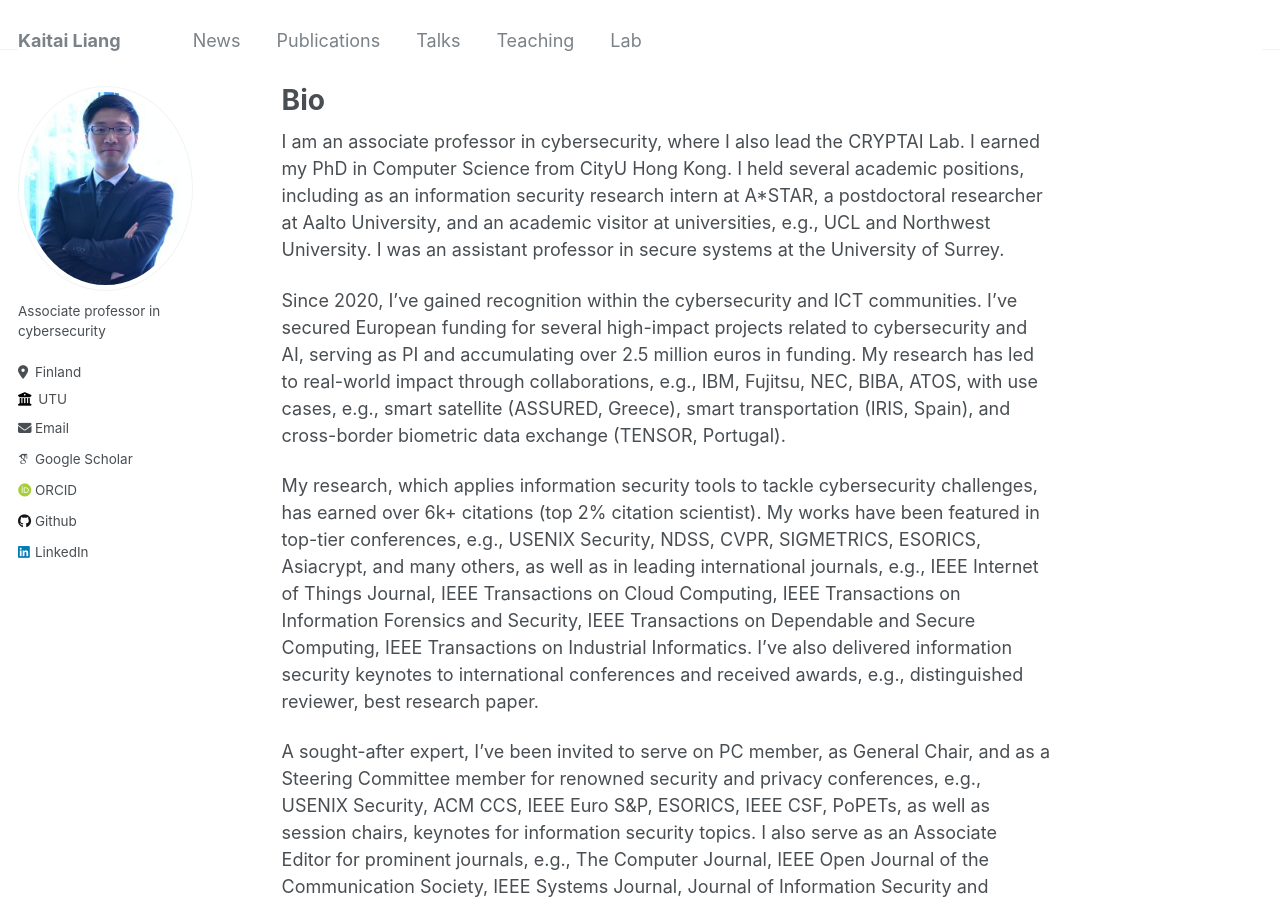
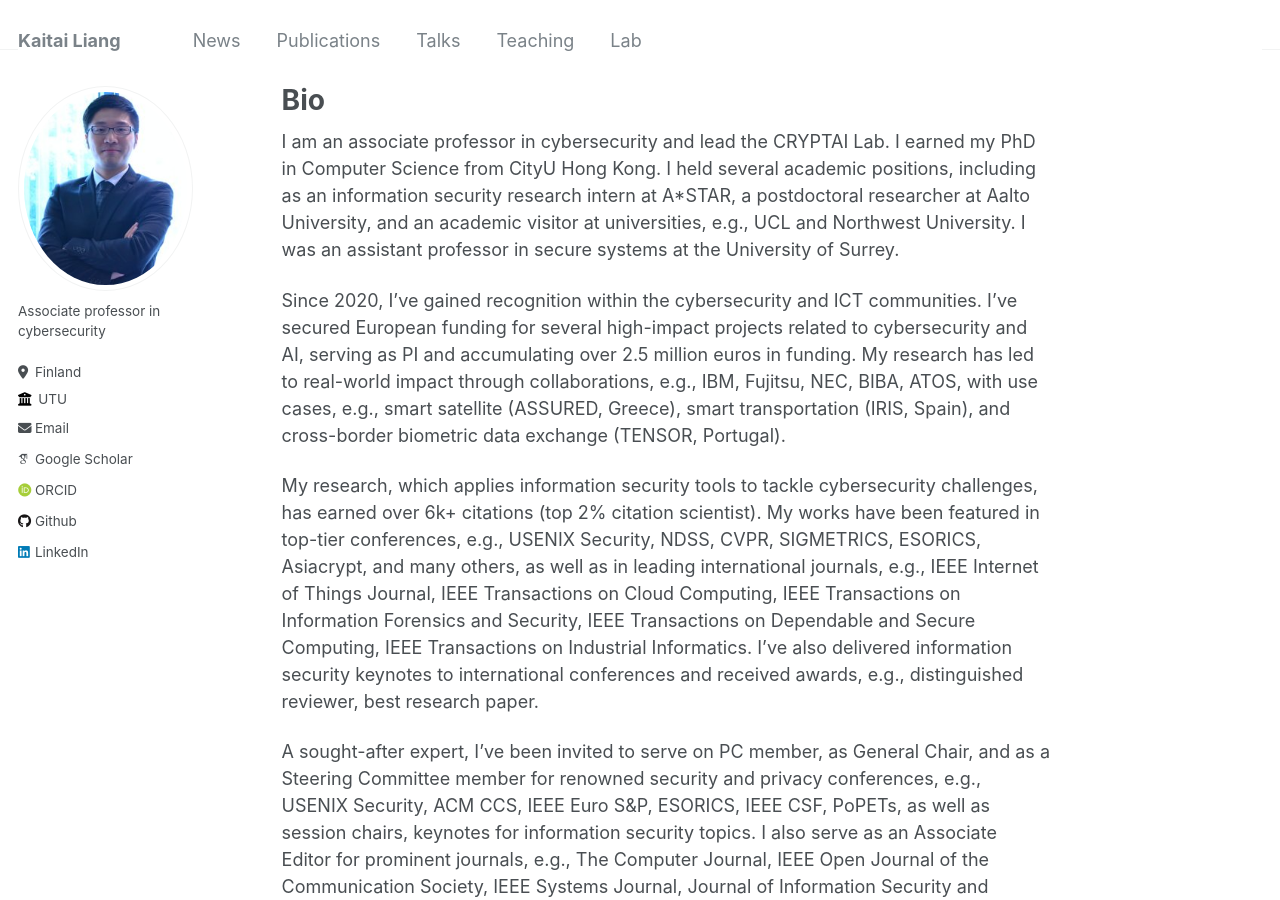
Before and after one commit to kaitailiang/kaitailiang.github.io, a Jekyll site: the page built from _pages/about.md, in a window 1280 px wide and 900 px high. Built offline with Jekyll 4.4.1, drawn with Linux system fonts in a browser that asks for light colours; some web fonts are replaced.

Commit message:
Update about.md

```diff
--- a/_pages/about.md
+++ b/_pages/about.md
@@ -7,7 +7,7 @@ redirect_from:
   - /about.html
 ---
 
-I am an associate professor in cybersecurity, where I also lead the CRYPTAI Lab. I earned my PhD in Computer Science from CityU Hong Kong. I held several academic positions, including as an information security research intern at A*STAR, a postdoctoral researcher at Aalto University, and an academic visitor at universities, e.g., UCL and Northwest University. I was an assistant professor in secure systems at the University of Surrey.
+I am an associate professor in cybersecurity and lead the CRYPTAI Lab. I earned my PhD in Computer Science from CityU Hong Kong. I held several academic positions, including as an information security research intern at A*STAR, a postdoctoral researcher at Aalto University, and an academic visitor at universities, e.g., UCL and Northwest University. I was an assistant professor in secure systems at the University of Surrey.
 
 Since 2020, I've gained recognition within the cybersecurity and ICT communities. I've secured European funding for several high-impact projects related to cybersecurity and AI, serving as PI and accumulating over 2.5 million euros in funding. My research has led to real-world impact through collaborations, e.g., IBM, Fujitsu, NEC, BIBA, ATOS, with use cases, e.g., smart satellite (ASSURED, Greece), smart transportation (IRIS, Spain), and cross-border biometric data exchange (TENSOR, Portugal).
 
```
